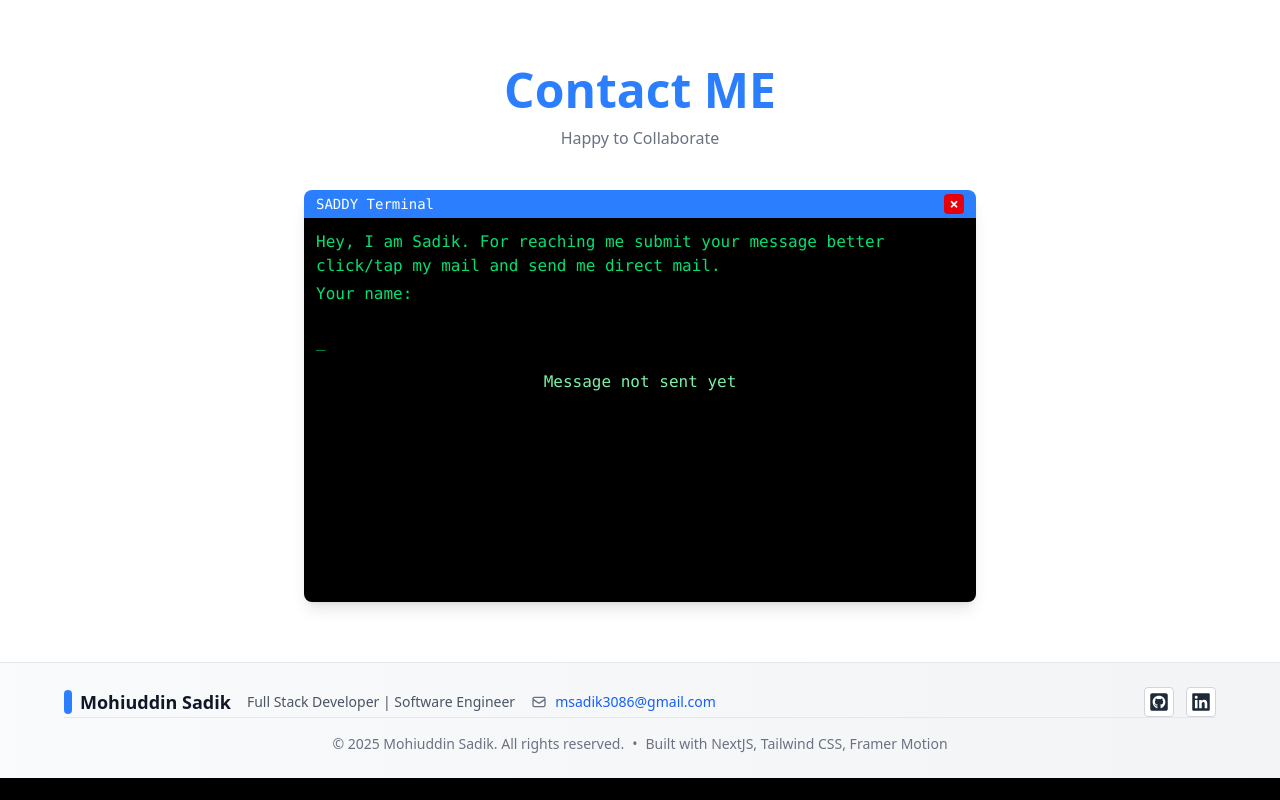
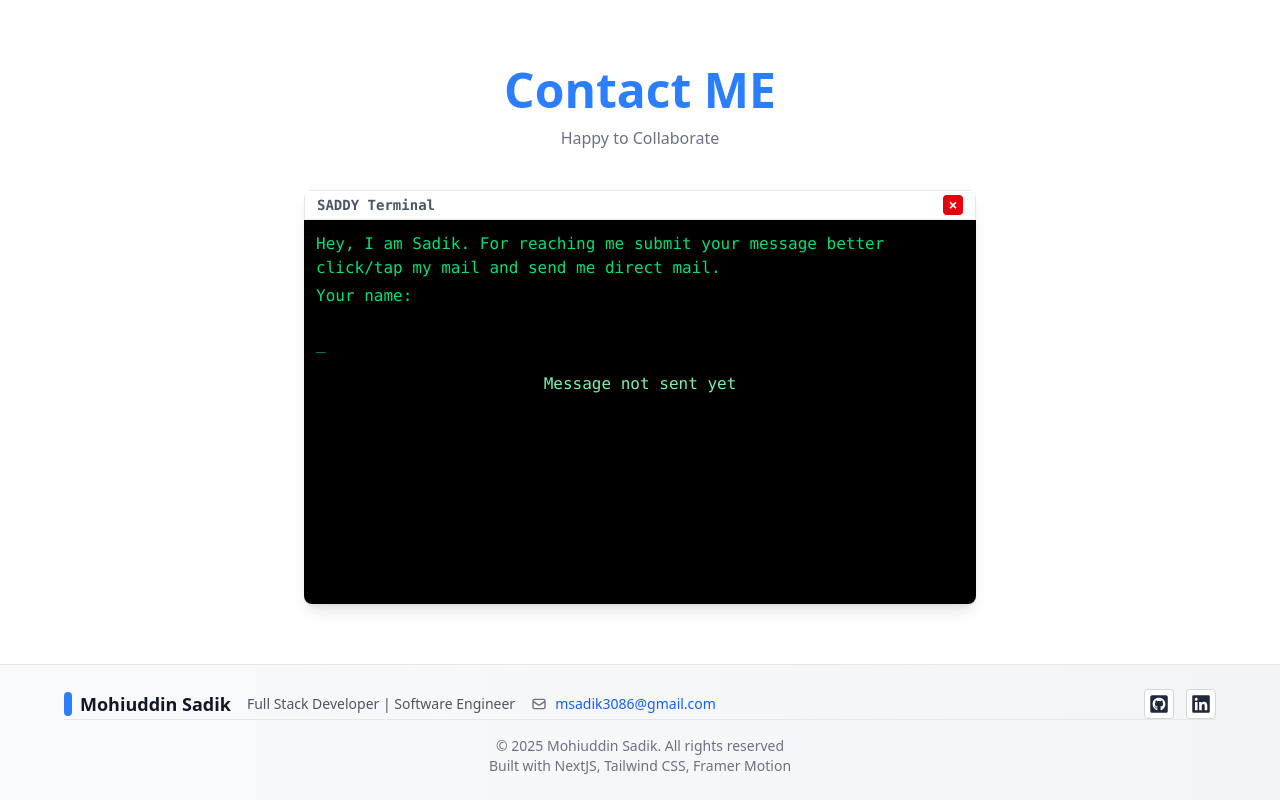
Before and after one commit to dksaddy/msadik, a Next.js app: page / in a window 1280 px wide. Shown: the part 4950-5750 px from the top of the page. Before the commit the page ends 5728 px from the top, so only its background shows below. Built offline with nearby package versions, Linux system fonts and the light colour scheme.

Commit message:
Finishing up ......

```diff
--- a/app/components/Contact.jsx
+++ b/app/components/Contact.jsx
@@ -111,7 +111,7 @@ export default function ContactTerminal() {
         <section id="contact" className="py-15 bg-white overflow-hidden">
             <div className="mx-auto">
                 <SectionHeader header="Contact ME" tittle="Happy to Collaborate" />
-                <div className="container mx-auto px-6 flex justify-center items-center">
+                <div className="container mx-auto px-4 flex justify-center items-center">
                     <motion.div
                         className="w-full max-w-2xl rounded-lg shadow-lg overflow-hidden"
                         initial={{ opacity: 0, scale: .4 }}
@@ -119,8 +119,8 @@ export default function ContactTerminal() {
                         transition={{ duration: 1, ease: "easeOut", delay: 0.2 }}
                     >
                         {/* Terminal header */}
-                        <div className="flex items-center justify-between bg-blue-500 px-3 py-1">
-                            <span className="text-white text-sm font-mono">SADDY Terminal</span>
+                        <div className="flex items-center justify-between border border-gray-200 px-3 py-1">
+                            <span className="text-gray-600 text-sm font-mono font-bold">SADDY Terminal</span>
                             <button
                                 onClick={handleClear}
                                 className="w-5 h-5 flex items-center justify-center bg-red-600 hover:bg-red-700 rounded text-white font-bold leading-none"
--- a/app/components/Footer.jsx
+++ b/app/components/Footer.jsx
@@ -17,7 +17,7 @@ export default function Footer() {
               Mohiuddin Sadik
             </h3>
             <p className="text-gray-600 text-sm">Full Stack Developer | Software Engineer</p>
-            <EmailCopy hero={false}/>
+            <EmailCopy hero={false} />
           </div>
         </div>
 
@@ -31,7 +31,7 @@ export default function Footer() {
             className={buttonStayle}
             aria-label="GitHub"
           >
-           <FaGithubSquare className="text-xl"/>
+            <FaGithubSquare className="text-xl" />
           </a>
           <a
             href="https://linkedin.com/in/msadik3086"
@@ -40,7 +40,7 @@ export default function Footer() {
             className={buttonStayle}
             aria-label="LinkedIn"
           >
-            <FaLinkedin className="text-xl"/>
+            <FaLinkedin className="text-xl" />
           </a>
         </div>
       </div>
@@ -48,10 +48,9 @@ export default function Footer() {
       {/* Copyright */}
       <div className="pt-4 border-t border-gray-200 text-center">
         <p className="text-sm text-gray-500">
-          &copy; {new Date().getFullYear()} Mohiuddin Sadik. All rights reserved.
-          <span className="mx-1 md:mx-2">•</span>
-          Built with NextJS, Tailwind CSS, Framer Motion
+          &copy; {new Date().getFullYear()} Mohiuddin Sadik. All rights reserved
         </p>
+        <p className="text-sm text-gray-500"> Built with NextJS, Tailwind CSS, Framer Motion</p>
       </div>
     </footer>
   );
```
